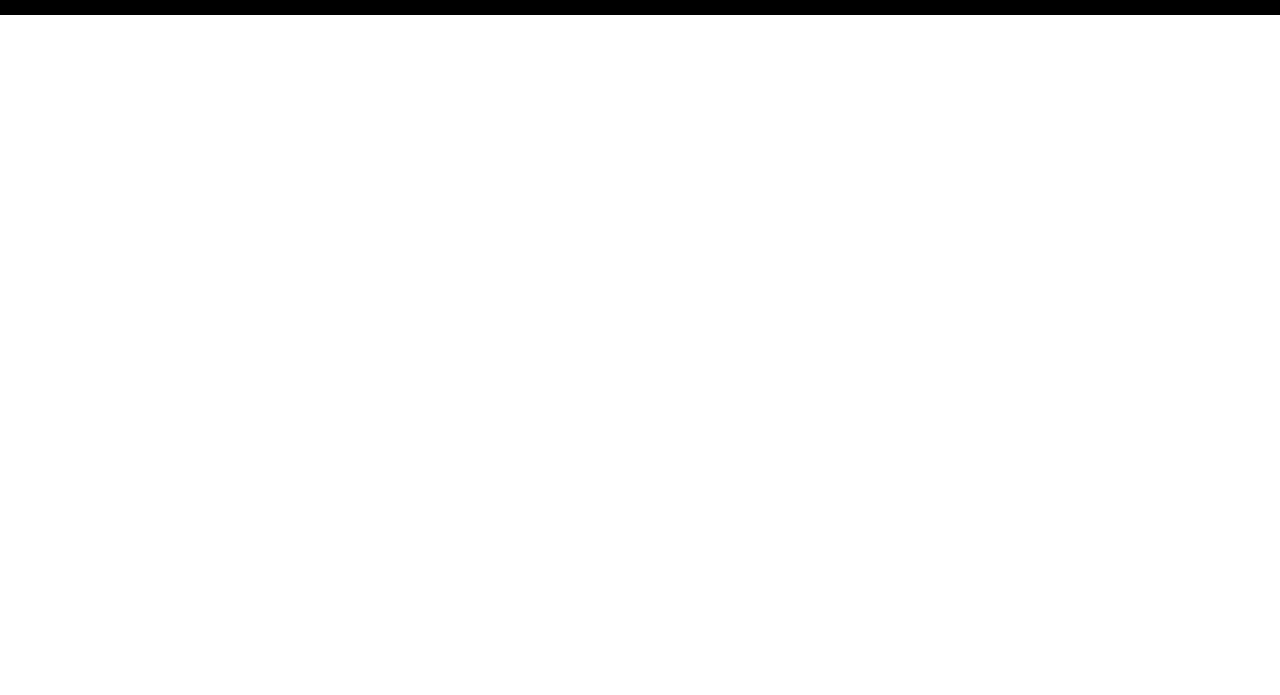
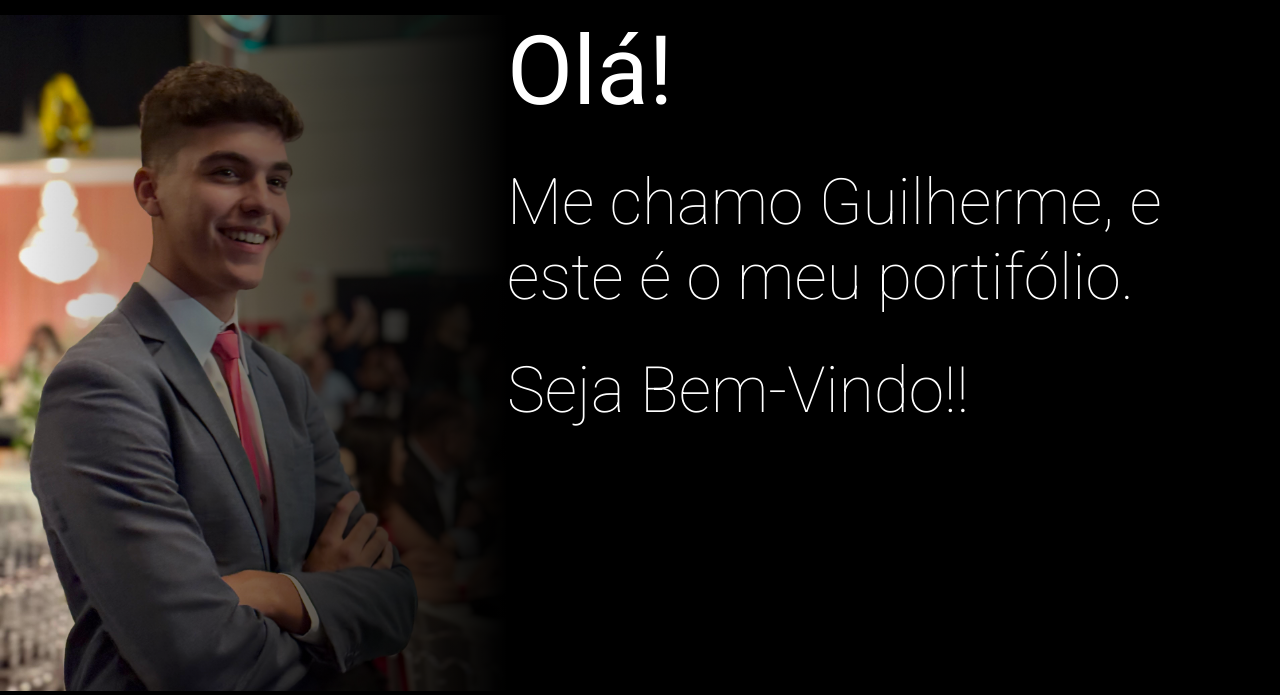
Before and after one commit to GGuiTC/Portifolio, a plain HTML site: page index.html in a window 1280 px wide. Shown: the part 105-800 px from the top of the page. Drawn offline with Linux system fonts and the light colour scheme.

Commit message:
welcome page

```diff
--- a/index.html
+++ b/index.html
@@ -17,7 +17,7 @@
 </head>
 <body>
     <nav class="navbar">
-        <img src="img/portifolio icon.png" alt="">
+        <img src="img/portifolio icon.png">
 
         <ul>
             <li>Home</li>
@@ -25,5 +25,17 @@
             <li>Contato</li>
         </ul>
     </nav>
+    <div class="main-introduction">
+        <div class="photo-me">
+            <img src="/img/IMG-20250124-WA0027.jpg">
+        </div>
+        <div class="presentation">
+            <h1>Olá!</h1>
+            <br><br>
+            <h2>Me chamo Guilherme, e este é o meu portifólio.</h2>
+            <br><br>
+            <h2>Seja Bem-Vindo!!</h2>
+        </div>
+    </div>
 </body>
 </html>
--- a/styles/index.css
+++ b/styles/index.css
@@ -0,0 +1,27 @@
+.main-introduction{
+    display: flex;
+}
+.main-introduction .photo-me {
+    position: relative;
+    display: inline-block;
+}
+.main-introduction .photo-me::after {
+    content: "";
+    position: absolute;
+    top: 0;
+    left: 0;
+    width: 100%;
+    height: 100%;
+    background: linear-gradient(to right, rgba(0, 0, 0, 0), rgba(0, 0, 0, 1));
+}
+.main-introduction .photo-me img{
+    height: 84.5vh;
+}
+.main-introduction .presentation h1{
+    font-size: 12vh;
+    font-weight: 400;
+}
+.main-introduction .presentation h2{
+    font-size: 8vh;
+    font-weight: 100;
+}
--- a/styles/main.css
+++ b/styles/main.css
@@ -4,9 +4,9 @@
 }
 html{
     font-family: "Roboto", serif;
-}
-h1{
-    font-weight: 500
+    background-color: black;
+    color: white;
+
 }
 
 .navbar{
```
Also changed, not shown: img/IMG-20250124-WA0027.jpg (added).
